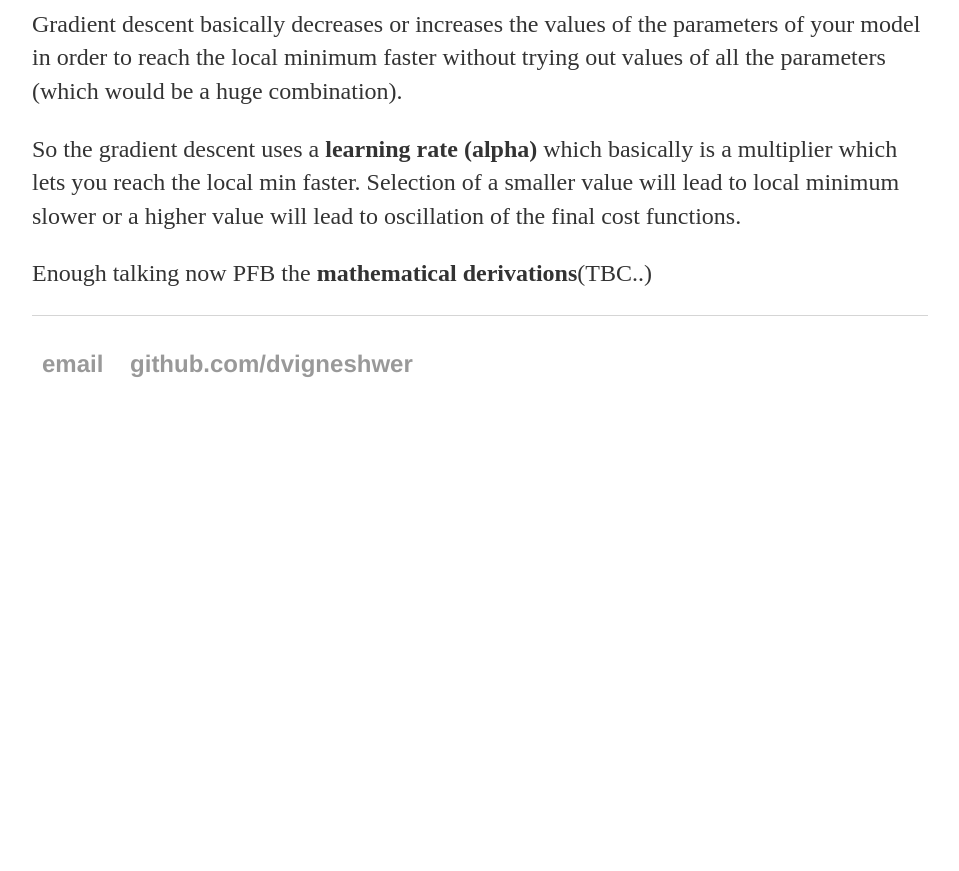
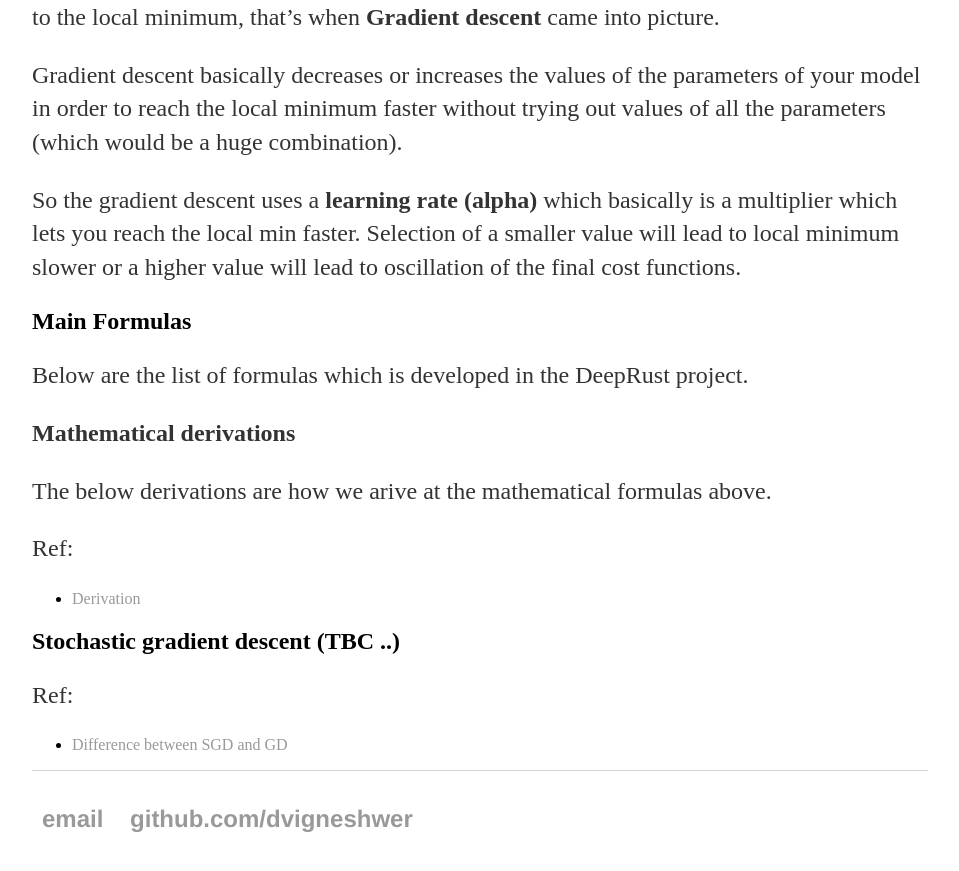
Before and after one commit to DineshMv/dvigneshwer.github.io, a Jekyll site: the page built from _posts/2016-12-04-SGD_Optimizer.md, in a window 1280 px wide and 900 px high, scrolled down 1155 px. Shown: the top 871 px of the window, without its empty margins (160-1119 px from the left). Built offline with Jekyll 4.4.1, drawn with Linux system fonts in a browser that asks for light colours; before the commit the page ends 1603 px from its top, so only the background shows below that; some of the changed text lies outside the part shown.

Commit message:
Update 2016-12-04-SGD_Optimizer.md

```diff
--- a/_posts/2016-12-04-SGD_Optimizer.md
+++ b/_posts/2016-12-04-SGD_Optimizer.md
@@ -1,8 +1,10 @@
 ---
 layout: post
-title: "SGD Optimizer"
+title: "Deep drive into SGD Optimizer"
 date: 2016-12-04
 ---
+
+## Introduction to gradient descent
 
 Okay so generally in machine learning you have some training data on which you are supposed to build a model so as to predict or classify some properties learned from the dataset.
 
@@ -26,4 +28,18 @@ Gradient descent basically decreases or increases the values of the parameters o
 
 So the gradient descent uses a **learning rate (alpha)** which basically is a multiplier which lets you reach the local min faster. Selection of a smaller value will lead to local minimum slower or a higher value will lead to oscillation of the final cost functions.
 
-Enough talking now PFB the **mathematical derivations**(TBC..)
+## Main Formulas
+
+Below are the list of formulas which is developed in the DeepRust project.
+
+**Mathematical derivations**
+
+The below derivations are how we arive at the mathematical formulas above.
+
+Ref:
+* [Derivation](http://math.stackexchange.com/questions/70728/partial-derivative-in-gradient-descent-for-two-variables)
+
+## Stochastic gradient descent (TBC ..)
+
+Ref:
+* [Difference between SGD and GD](https://www.quora.com/Whats-the-difference-between-gradient-descent-and-stochastic-gradient-descent)
```
